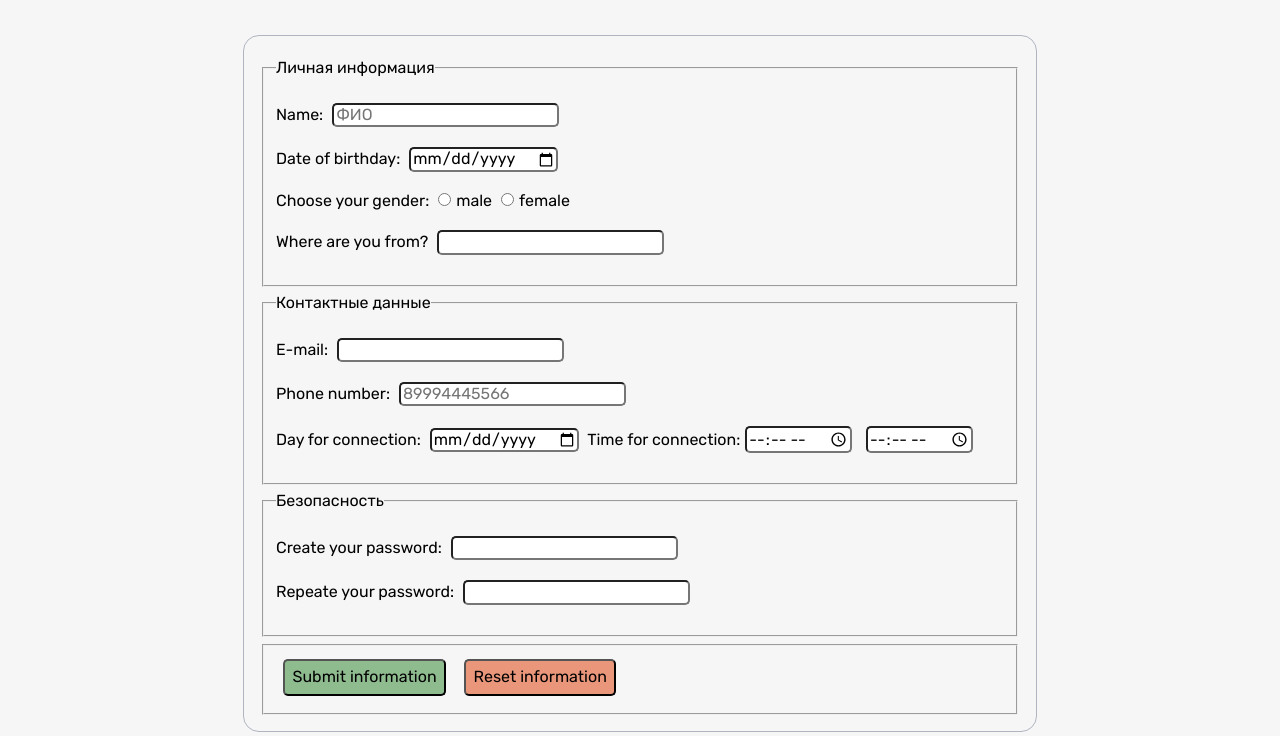
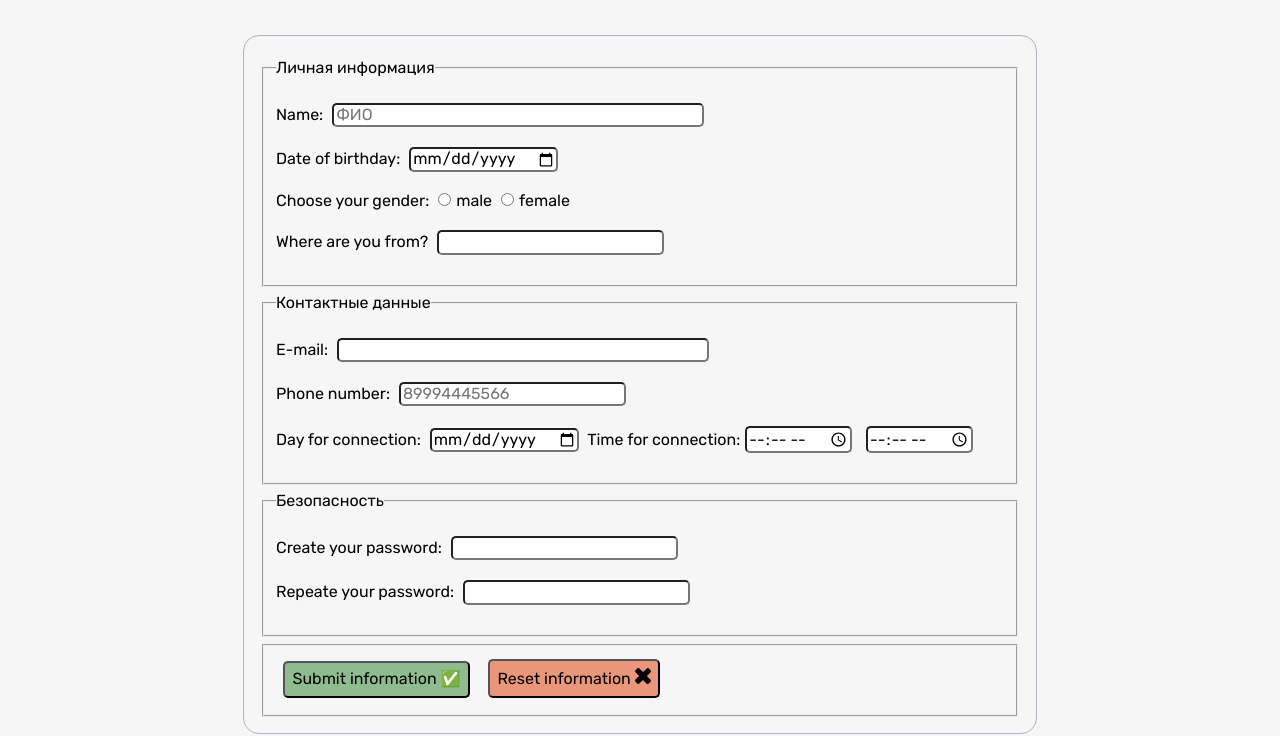
Before and after one commit to ArinaKorotkova/Index, a plain HTML site: page form.html in a window 1280 px wide. Shown: the part 69-805 px from the top of the page. Drawn offline with Linux system fonts and the light colour scheme.

Commit message:
Formpissvg

```diff
--- a/csspart/formstyle.css
+++ b/csspart/formstyle.css
@@ -97,17 +97,28 @@ input:focus
     outline: 0;
     box-shadow: 0 0 0 0.2rem rgba(158, 158, 158, 0.25);
 }
-
+.name
+{
+    min-width: 50%;
+}
+.Email
+{
+    min-width: 50%;
+}
 form button
 {
     margin: 1%;
     padding: 1%;
     border-radius: 5px;
+    cursor: pointer;
 }
 .Submit
 {
     background-color:darkseagreen;
-    cursor: pointer;
+}
+.Submit::after
+{
+    content: " ✅"
 }
 .Submit:hover
 {
@@ -120,7 +131,6 @@ form button
 .Reset
 {
     background-color:darksalmon;
-    cursor: pointer;
 }
 .Reset:hover
 {
--- a/form.html
+++ b/form.html
@@ -37,7 +37,7 @@
             <ul>
                 <li>
                   <label for="name">Name:</label>
-                  <input type="text" id="name" name="user_name" placeholder="ФИО" required>
+                  <input class= "name" type="text" id="name" name="user_name" placeholder="ФИО" required>
                 </li>
                 <li>
                     <label>Date of birthday: <input type="date" name="date" required></label>
@@ -57,14 +57,14 @@
                 <ul>
                 <li>
                     <label for="mail">E-mail:</label>
-                    <input type="email" id="mail" name="user_mail">
+                    <input class = "Email" type="email" id="mail" name="user_mail">
                   </li>
                   <li>
-                    <label>Phone number: <input type="tel" name="tel" placeholder="89994445566" required minlength="9" maxlength="11"></label>
+                    <label>Phone number: <input type="tel" name="tel" placeholder="89994445566" required maxlength="11"></label>
                   </li>
                   <li>
                     <label>Day for connection: <input type="date" name="dateconect"></label>
-                    <label>Time for connection:<input type="time" name="timeconectstart"></label>
+                    <label>Time for connection:<input type="time" name="timeconec   tstart"></label>
                     <input type="time" name="timeconectend">
                   </li>
                 </ul>
@@ -86,7 +86,24 @@
 
            <fieldset>
             <button class="Submit" type="submit" >Submit information</button>
-            <button class="Reset" type="reset">Reset information</button>
+            <button class="Reset" type="reset">Reset information <svg version="1.0" xmlns="http://www.w3.org/2000/svg"
+                width="12.000000pt" height="12.000000pt" viewBox="0 0 512.000000 512.000000"
+                preserveAspectRatio="xMidYMid meet">
+               <g transform="translate(0.000000,512.000000) scale(0.100000,-0.100000)"
+               fill="#000000" stroke="none">
+               <path d="M995 5114 c-183 -44 -188 -48 -526 -379 -162 -160 -309 -306 -325
+               -325 -144 -167 -159 -423 -36 -605 21 -30 299 -320 620 -644 l583 -590 -423
+               -418 c-779 -768 -793 -782 -825 -848 -17 -33 -36 -82 -44 -110 -18 -64 -18
+               -196 0 -260 33 -119 62 -156 366 -466 317 -323 339 -343 405 -381 111 -63 269
+               -80 391 -44 118 35 154 67 774 679 l595 588 417 -423 c759 -770 782 -793 848
+               -825 33 -17 83 -36 110 -44 64 -18 196 -18 260 0 119 33 156 62 466 366 342
+               336 346 341 387 420 43 84 55 137 55 235 0 102 -27 194 -81 275 -21 30 -299
+               320 -620 644 l-584 591 419 412 c769 757 798 787 830 853 17 33 36 83 44 110
+               18 64 18 196 0 260 -33 119 -62 156 -366 466 -317 323 -339 343 -405 381 -111
+               63 -269 80 -391 44 -118 -35 -154 -67 -774 -679 l-595 -588 -417 423 c-738
+               749 -783 793 -842 823 -30 15 -75 33 -100 41 -49 15 -182 26 -216 18z"/>
+               </g>
+               </svg></button>
            </fieldset>
        </form>
 
```
Also changed, not shown: csspart/Картинки/крестик.jpg (added), Картинки/Крестик.svg (added).
